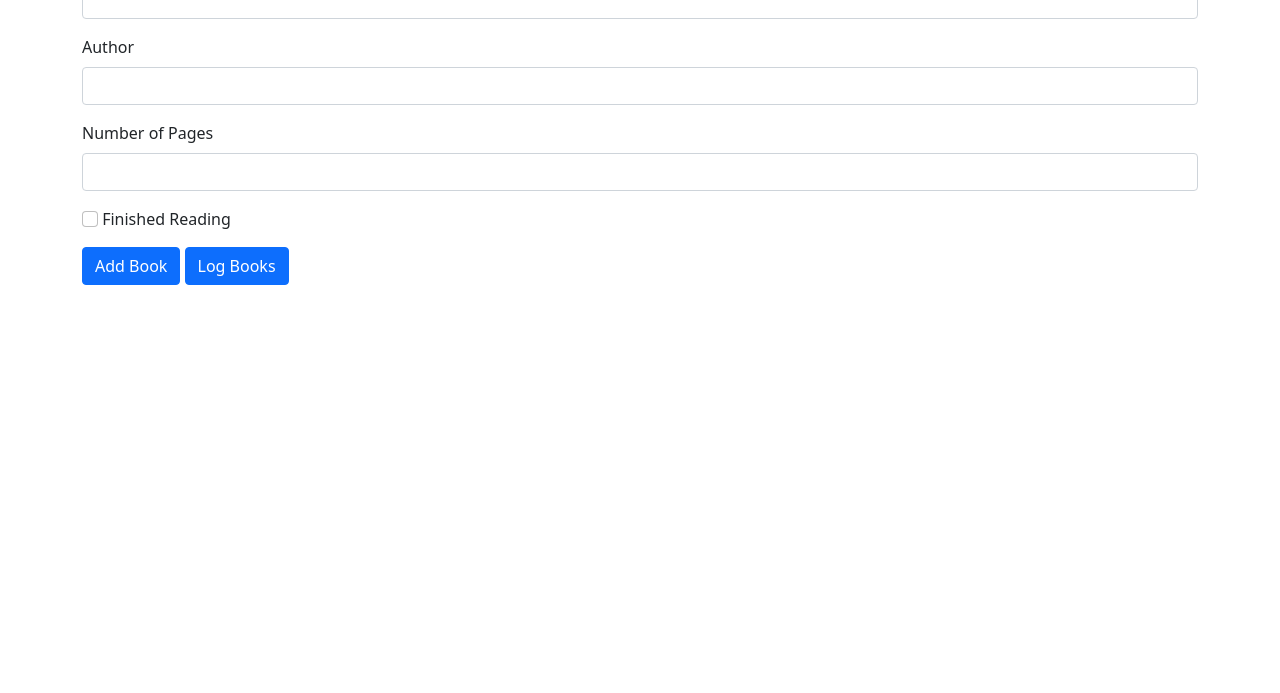
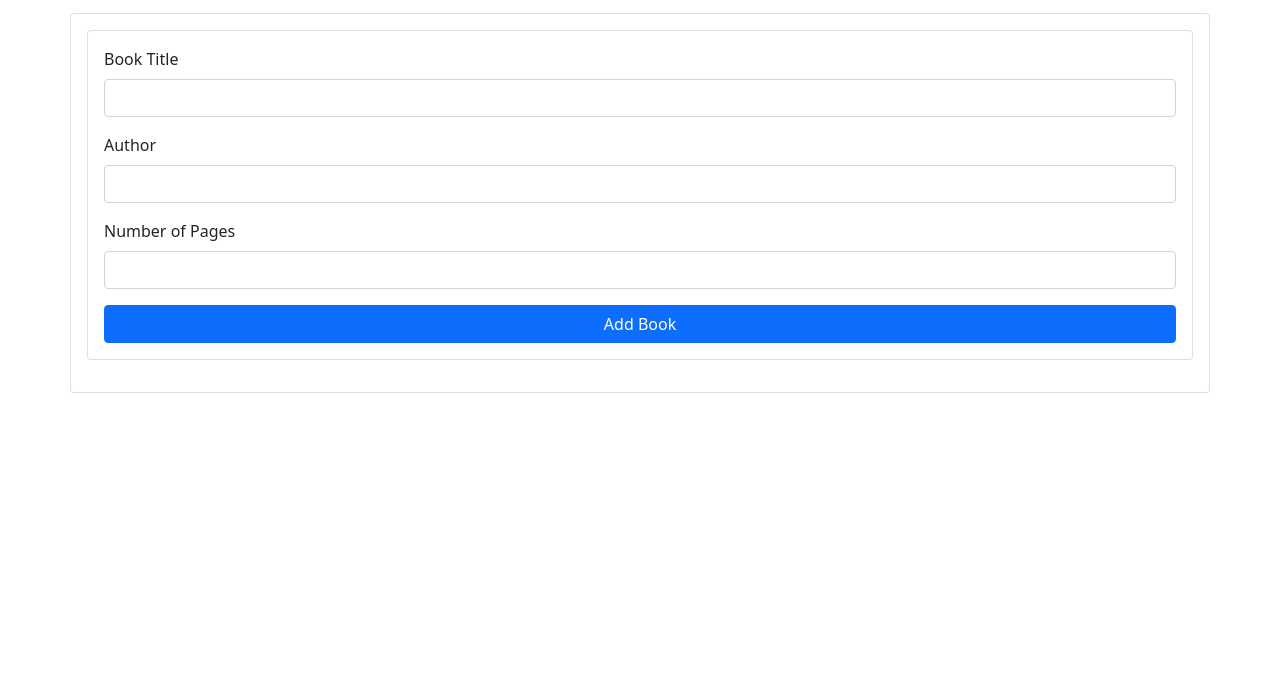
Before and after one commit to Derrickdog/book-library, a plain HTML site: page index.html in a window 1280 px wide. Shown: the part 107-800 px from the top of the page. Drawn offline with nearby package versions, Linux system fonts and the light colour scheme.

Commit message:
Add bootstrap style

```diff
--- a/index.html
+++ b/index.html
@@ -6,11 +6,14 @@
     <meta name="viewport" content="width=device-width, initial-scale=1.0">
     <title>Book Library</title>
     <link href="https://cdn.jsdelivr.net/npm/bootstrap@5.1.3/dist/css/bootstrap.min.css" rel="stylesheet" integrity="sha384-1BmE4kWBq78iYhFldvKuhfTAU6auU8tT94WrHftjDbrCEXSU1oBoqyl2QvZ6jIW3" crossorigin="anonymous">
+    <script src="library.js" defer></script>
 </head>
 <body>
-    <div class="container">
+    <header class="p-4 mb-3 bg-primary text-white text-center">
         <h1>Book Library</h1>
-        <form>
+    </header>
+    <div class="container card card-body">
+        <form class="card card-body mb-3">
             <div class="mb-3">
                 <label for="title" class="form-label">Book Title</label>
                 <input type="text" class="form-control" id="title">
@@ -23,14 +26,27 @@
                 <label for="numPages" class="form-label">Number of Pages</label>
                 <input type="number" class="form-control" id="numPages" min="1">
             </div>
-            <div class="mb-3">
+            <!-- <div class="mb-3">
                 <input type="checkbox" class="form-check-input" id="haveRead">
                 <label for="haveRead" class="form-check-label">Finished Reading</label>
-            </div>
+            </div> -->
+            <button type="button" class="btn btn-primary" id="addButton">Add Book</button>
         </form>
-        <button type="button" class="btn btn-primary" id="addButton">Add Book</button>
-        <button type="button" class="btn btn-primary" id="logButton">Log Books</button>
+        <!-- <button type="button" class="btn btn-primary" id="logButton">Log Books</button> -->
+        <!-- <table class="table">
+            <thead>
+                <th>Title</th>
+                <th>Author</th>
+                <th>Pages</th>
+                <tbody>
+                    <tr>
+                        <td>The Hobbit</td>
+                        <td>JRR Tolkien</td>
+                        <td>255</td>
+                    </tr>
+                </tbody>
+            </thead>
+        </table> -->
     </div>
-    <script src="library.js"></script>
 </body>
 </html>
--- a/library.js
+++ b/library.js
@@ -32,4 +32,4 @@ function logBooks(){
 
 // DOM
 document.getElementById("addButton").addEventListener("click", addBookToLibrary);
-document.getElementById("logButton").addEventListener("click", logBooks);
+// document.getElementById("logButton").addEventListener("click", logBooks);
```
